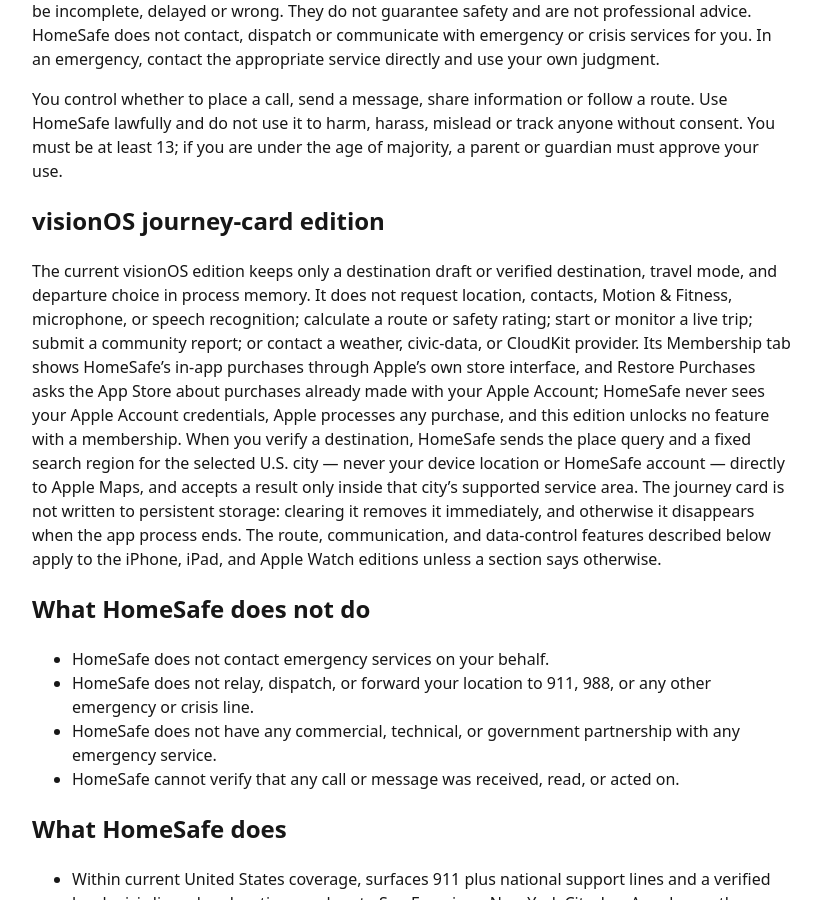
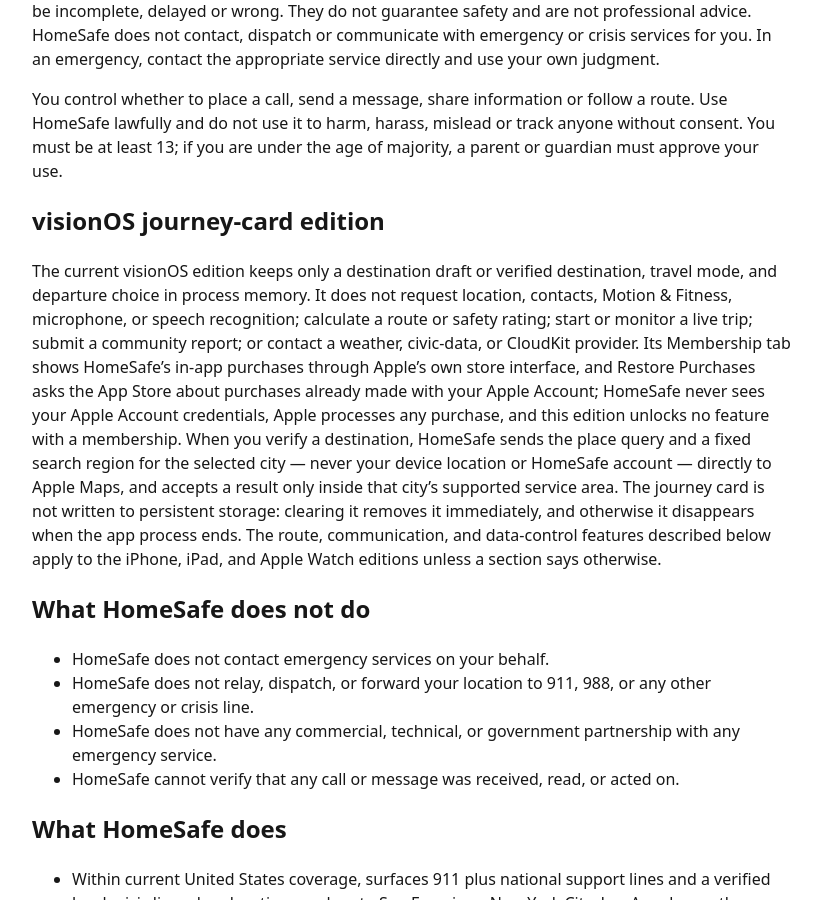
Before and after one commit to GenesisCipher-Labs/genesiscipher-labs.github.io, a Jekyll site: the page built from terms.md, in a window 1280 px wide and 900 px high, scrolled down 558 px. Shown: the whole window, without its empty margins (228-1049 px from the left). Built offline with Jekyll 4.4.1, drawn with Linux system fonts in a browser that asks for light colours.

Commit message:
chore: update docs

```diff
--- a/terms.md
+++ b/terms.md
@@ -20,7 +20,7 @@
 
 ## visionOS journey-card edition
 
-The current visionOS edition keeps only a destination draft or verified destination, travel mode, and departure choice in process memory. It does not request location, contacts, Motion & Fitness, microphone, or speech recognition; calculate a route or safety rating; start or monitor a live trip; submit a community report; or contact a weather, civic-data, or CloudKit provider. Its Membership tab shows HomeSafe's in-app purchases through Apple's own store interface, and Restore Purchases asks the App Store about purchases already made with your Apple Account; HomeSafe never sees your Apple Account credentials, Apple processes any purchase, and this edition unlocks no feature with a membership. When you verify a destination, HomeSafe sends the place query and a fixed search region for the selected U.S. city — never your device location or HomeSafe account — directly to Apple Maps, and accepts a result only inside that city's supported service area. The journey card is not written to persistent storage: clearing it removes it immediately, and otherwise it disappears when the app process ends. The route, communication, and data-control features described below apply to the iPhone, iPad, and Apple Watch editions unless a section says otherwise.
+The current visionOS edition keeps only a destination draft or verified destination, travel mode, and departure choice in process memory. It does not request location, contacts, Motion & Fitness, microphone, or speech recognition; calculate a route or safety rating; start or monitor a live trip; submit a community report; or contact a weather, civic-data, or CloudKit provider. Its Membership tab shows HomeSafe's in-app purchases through Apple's own store interface, and Restore Purchases asks the App Store about purchases already made with your Apple Account; HomeSafe never sees your Apple Account credentials, Apple processes any purchase, and this edition unlocks no feature with a membership. When you verify a destination, HomeSafe sends the place query and a fixed search region for the selected city — never your device location or HomeSafe account — directly to Apple Maps, and accepts a result only inside that city's supported service area. The journey card is not written to persistent storage: clearing it removes it immediately, and otherwise it disappears when the app process ends. The route, communication, and data-control features described below apply to the iPhone, iPad, and Apple Watch editions unless a section says otherwise.
 
 ## What HomeSafe does not do
 
```
Also changed, not shown: privacy.md (+1 -1 lines).
